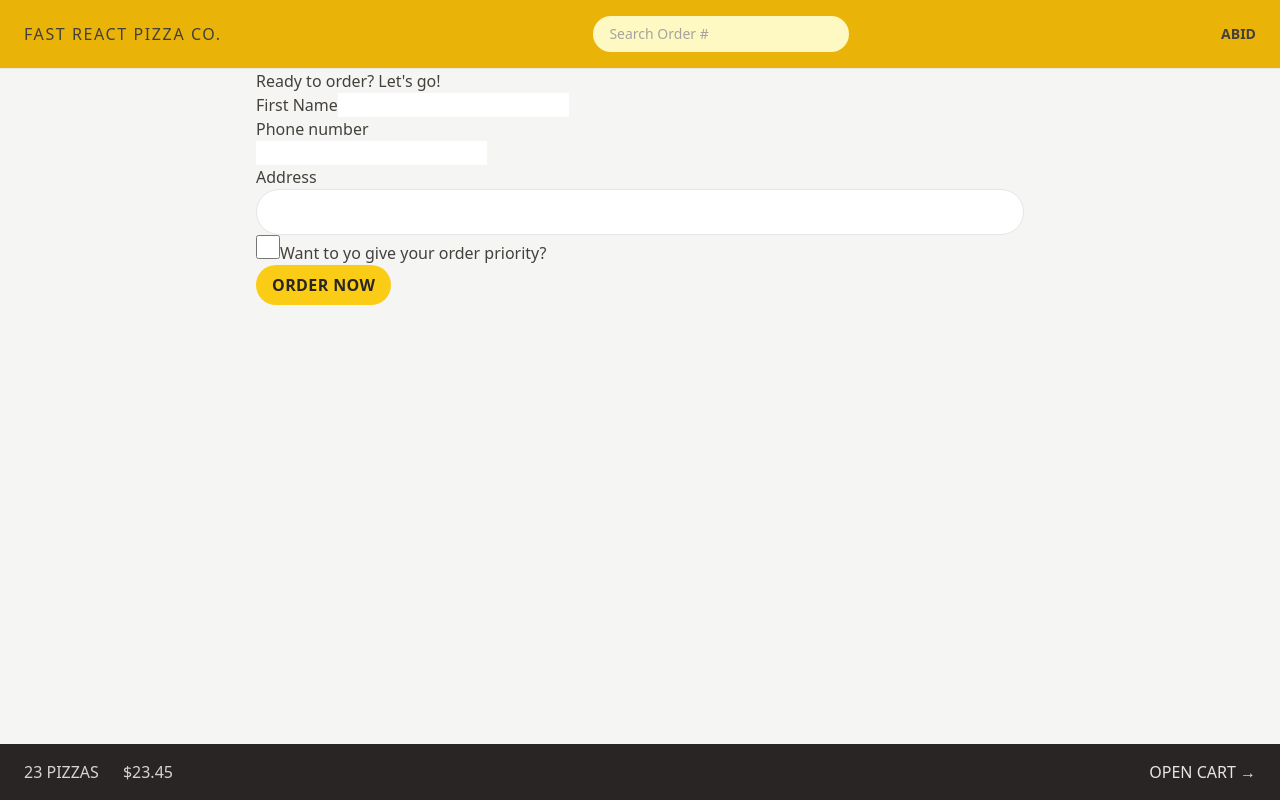
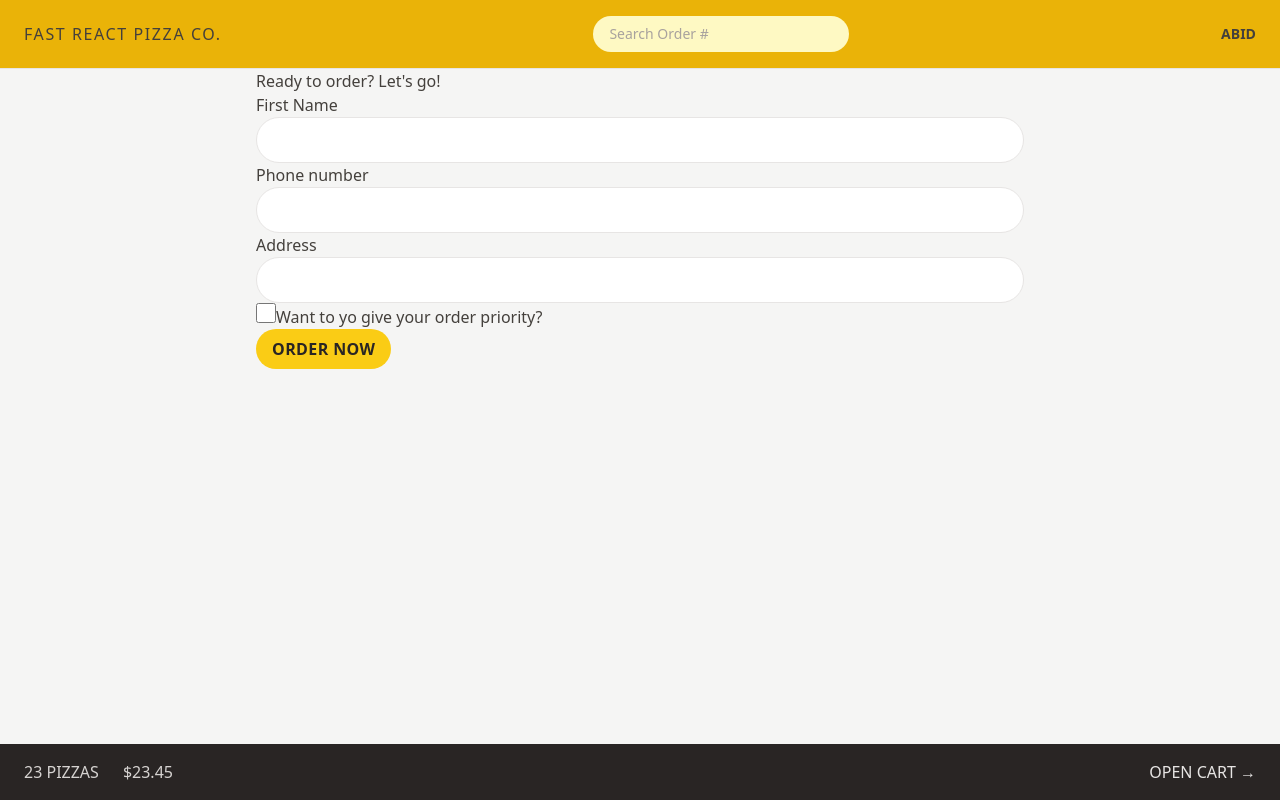
Before and after one commit to ali27-dev/fast-react-pizza, a React (Vite) app: page /order/new in a window 1280 px wide. Built offline with nearby package versions, Linux system fonts and the light colour scheme.

Commit message:
Resuing Style with @apply and React Components.

```diff
--- a/src/features/order/CreateOrder.jsx
+++ b/src/features/order/CreateOrder.jsx
@@ -1,6 +1,7 @@
 import { useState } from 'react';
 import { Form, redirect, useActionData, useNavigation } from 'react-router-dom';
 import { createOrder } from '../../services/apiRestaurant';
+import Button from '../../ui/Button';
 // https://uibakery.io/regex-library/phone-number
 const isValidPhone = (str) =>
   /^\+?\d{1,4}?[-.\s]?\(?\d{1,3}?\)?[-.\s]?\d{1,4}[-.\s]?\d{1,4}[-.\s]?\d{1,9}$/.test(
@@ -46,13 +47,13 @@ function CreateOrder() {
       <Form method="POST">
         <div>
           <label>First Name</label>
-          <input type="text" name="customer" required />
+          <input type="text" name="customer" required className="input" />
         </div>
 
         <div>
           <label>Phone number</label>
           <div>
-            <input type="tel" name="phone" required />
+            <input type="tel" name="phone" required className="input" />
           </div>
           {formErrors?.phone && <p>{formErrors.phone}</p>}
         </div>
@@ -60,12 +61,7 @@ function CreateOrder() {
         <div>
           <label>Address</label>
           <div>
-            <input
-              type="text"
-              name="address"
-              required
-              className="w-full rounded-full border border-stone-200 px-4 py-2 text-sm transition-all duration-300 placeholder:text-stone-400 focus:outline-none focus:ring focus:ring-yellow-300 md:px-6 md:py-3"
-            />
+            <input type="text" name="address" required className="input" />
           </div>
         </div>
 
@@ -76,7 +72,7 @@ function CreateOrder() {
             id="priority"
             // value={withPriority}
             // onChange={(e) => setWithPriority(e.target.checked)}
-            className="h-6 w-6 accent-yellow-400 focus:outline-none focus:ring focus:ring-yellow-400 focus:ring-offset-2"
+            className="h-5 w-5 accent-yellow-400 focus:outline-none focus:ring focus:ring-yellow-400 focus:ring-offset-2"
           />
           <label htmlFor="priority">Want to yo give your order priority?</label>
         </div>
@@ -84,12 +80,9 @@ function CreateOrder() {
         <div>
           <input type="hidden" name="cart" value={JSON.stringify(cart)} />
           {/* <button>Order now</button> */}
-          <button
-            disabled={isSubmitting}
-            className="inline-block rounded-full bg-yellow-400 px-4 py-2 font-semibold uppercase tracking-wide text-stone-800 transition-colors duration-300 hover:bg-yellow-300 focus:outline-none focus:ring focus:ring-yellow-400 focus:ring-offset-2 disabled:cursor-not-allowed"
-          >
+          <Button disabled={isSubmitting}>
             {isSubmitting ? 'Placeing Order...' : 'Order now'}
-          </button>
+          </Button>
         </div>
       </Form>
     </div>
--- a/src/features/user/CreateUser.jsx
+++ b/src/features/user/CreateUser.jsx
@@ -1,5 +1,5 @@
 import { useState } from 'react';
-
+import Button from '../../ui/Button';
 function CreateUser() {
   const [username, setUsername] = useState('');
 
@@ -18,12 +18,12 @@ function CreateUser() {
         placeholder="Your full name"
         value={username}
         onChange={(e) => setUsername(e.target.value)}
-        className="w-72"
+        className="input mb-8 w-72"
       />
 
       {username !== '' && (
         <div>
-          <button>Start ordering</button>
+          <Button>Start ordering</Button>
         </div>
       )}
     </form>
--- a/src/index.css
+++ b/src/index.css
@@ -1,42 +1,48 @@
 @tailwind base;
 @tailwind components;
 @tailwind utilities;
-/*
-body {
-  font-family: system-ui, -apple-system, BlinkMacSystemFont, 'Segoe UI', Roboto,
-    Oxygen, Ubuntu, Cantarell, 'Open Sans', 'Helvetica Neue', sans-serif;
-  background-color: #f7f7f7;
-  color: #444;
+
+@layer components {
+  .input {
+    @apply w-full rounded-full border border-stone-200 px-4 py-2 text-sm transition-all duration-300 placeholder:text-stone-400 focus:outline-none focus:ring focus:ring-yellow-300 md:px-6 md:py-3;
+  }
 }
-
-.layout {
-  display: grid;
-  grid-template-rows: auto 1fr auto;
-  gap: 32px;
-  height: 100dvh;
-}
-*/
 /* https://dev.to/afif/i-made-100-css-loaders-for-your-next-project-4eje */
 .loader {
   width: 45px;
   aspect-ratio: 0.75;
   --c: no-repeat linear-gradient(#333 0 0);
-  background: var(--c) 0% 50%, var(--c) 50% 50%, var(--c) 100% 50%;
+  background:
+    var(--c) 0% 50%,
+    var(--c) 50% 50%,
+    var(--c) 100% 50%;
   background-size: 20% 50%;
   animation: loading 1s infinite linear;
 }
 
 @keyframes loading {
   20% {
-    background-position: 0% 0%, 50% 50%, 100% 50%;
+    background-position:
+      0% 0%,
+      50% 50%,
+      100% 50%;
   }
   40% {
-    background-position: 0% 100%, 50% 0%, 100% 50%;
+    background-position:
+      0% 100%,
+      50% 0%,
+      100% 50%;
   }
   60% {
-    background-position: 0% 50%, 50% 100%, 100% 0%;
+    background-position:
+      0% 50%,
+      50% 100%,
+      100% 0%;
   }
   80% {
-    background-position: 0% 50%, 50% 50%, 100% 100%;
+    background-position:
+      0% 50%,
+      50% 50%,
+      100% 100%;
   }
 }
--- /dev/null
+++ b/src/ui/Button.jsx
@@ -0,0 +1,12 @@
+function Button({ children, disabled }) {
+  return (
+    <button
+      className="inline-block rounded-full bg-yellow-400 px-4 py-2 font-semibold uppercase tracking-wide text-stone-800 transition-colors duration-300 hover:bg-yellow-300 focus:outline-none focus:ring focus:ring-yellow-400 focus:ring-offset-2 disabled:cursor-not-allowed"
+      disabled={disabled}
+    >
+      {children}
+    </button>
+  );
+}
+
+export default Button;
```
